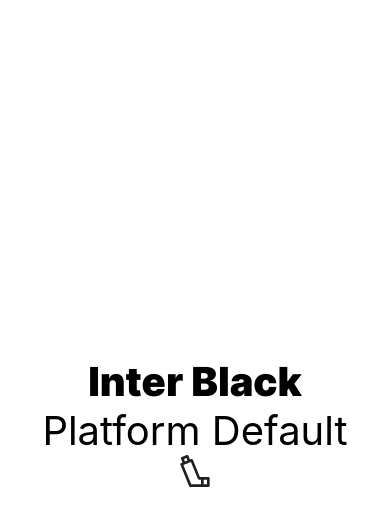
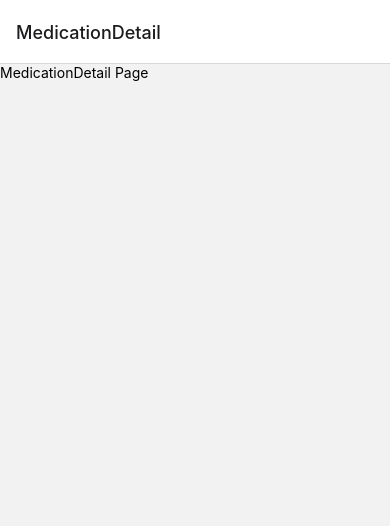
Before and after one commit to Lettuce05/medication-scheduler, a React Native app: screen /MedicationDetail in a window 390 px wide. Shown: the top 526 px of the page. Built offline with nearby package versions, Linux system fonts and the light colour scheme.

Commit message:
added skeleton pages for Medication, MedicationDetail, Profile, and Schedule Pages, and setup stack navigator

```diff
--- a/App.js
+++ b/App.js
@@ -4,23 +4,31 @@
 import AppLoading from 'expo-app-loading';
 import { useFonts } from 'expo-font';
 import colors from './assets/colors/colors';
-import Add from './assets/images/Add';
-import Inhaler from './assets/images/Inhaler';
+import MedicationDetail from './components/MedicationDetail';
+
+
+import { NavigationContainer } from '@react-navigation/native';
+import { createNativeStackNavigator } from '@react-navigation/native-stack';
+
+const Stack = createNativeStackNavigator();
 
 export default function App() {
   let [fontsLoaded] = useFonts({
     'Inter-Black': require('./assets/fonts/Inter-Black.ttf'),
   });
 
+  //TODO: Put Tab navigator as a screen in stack navigator
+  //TODO: Tab navigator will contain Medication, Schedule, and Profile Tabs
+
   if (!fontsLoaded) {
     return <AppLoading />;
   } else {
     return (
-      <View style={{ flex: 1, justifyContent: 'center', alignItems: 'center' }}>
-        <Text style={{ fontFamily: 'Inter-Black', fontSize: 40 }}>Inter Black</Text>
-        <Text style={{ fontSize: 40 }}>Platform Default</Text>
-        <Inhaler height={32} width={32} />
-      </View>
+    <NavigationContainer>
+      <Stack.Navigator>
+        <Stack.Screen name="MedicationDetail" component={MedicationDetail} />
+      </Stack.Navigator>
+    </NavigationContainer>
     );
   }
 }
--- /dev/null
+++ b/components/MedicationDetail.js
@@ -0,0 +1,12 @@
+import React from 'react'
+import { StyleSheet, Text, View } from 'react-native';
+
+const MedicationDetail = () => {
+    return (
+        <View>
+            <Text>MedicationDetail Page</Text>
+        </View>
+    )
+}
+
+export default MedicationDetail
```
Also changed, not shown: components/Medication.js (added, +12 -0 lines), components/Profile.js (added, +12 -0 lines), components/Schedule.js (added, +12 -0 lines), package.json (+6 -2 lines), 1 other file (tests, documents, lock files or other folders).
